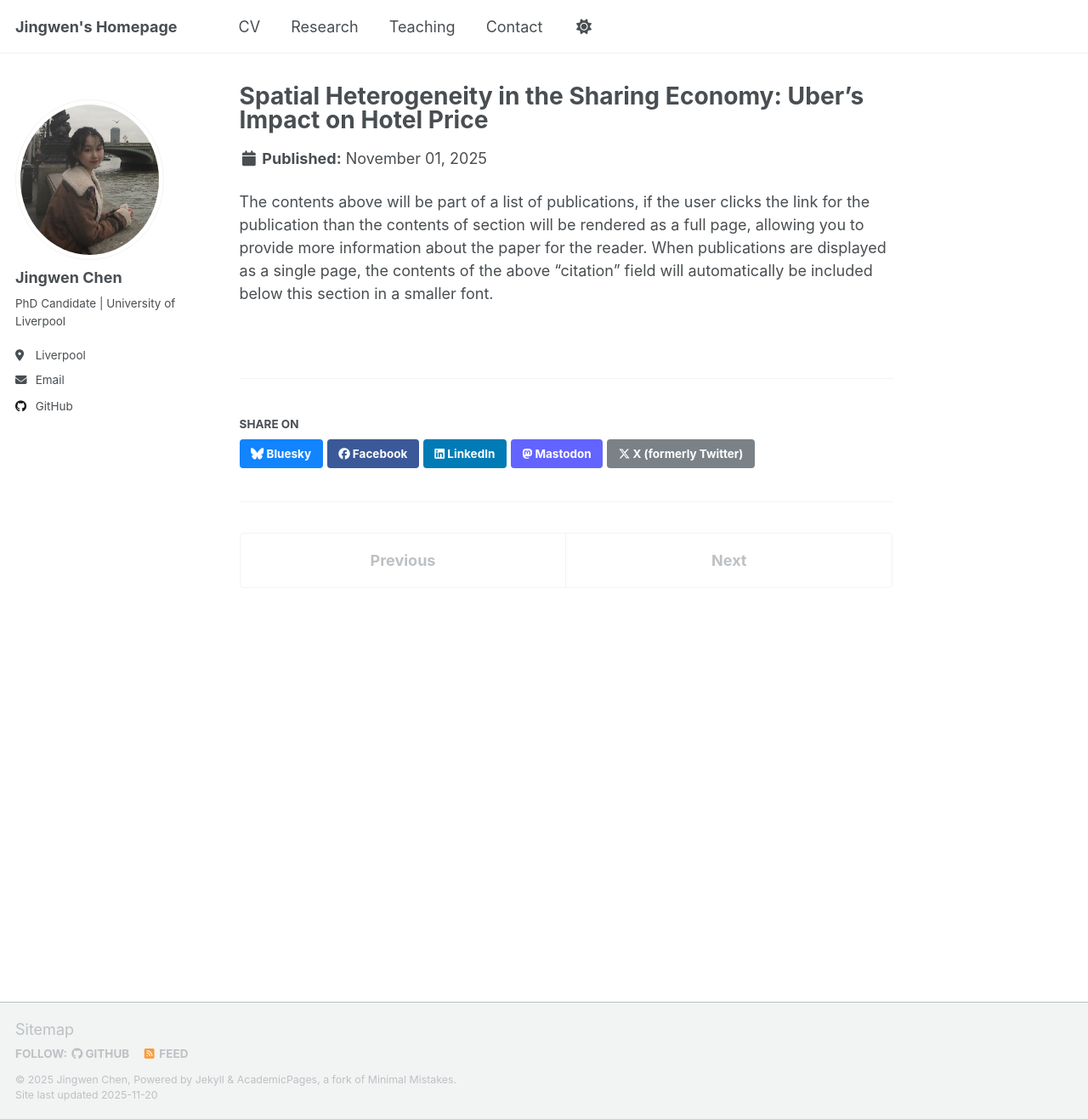
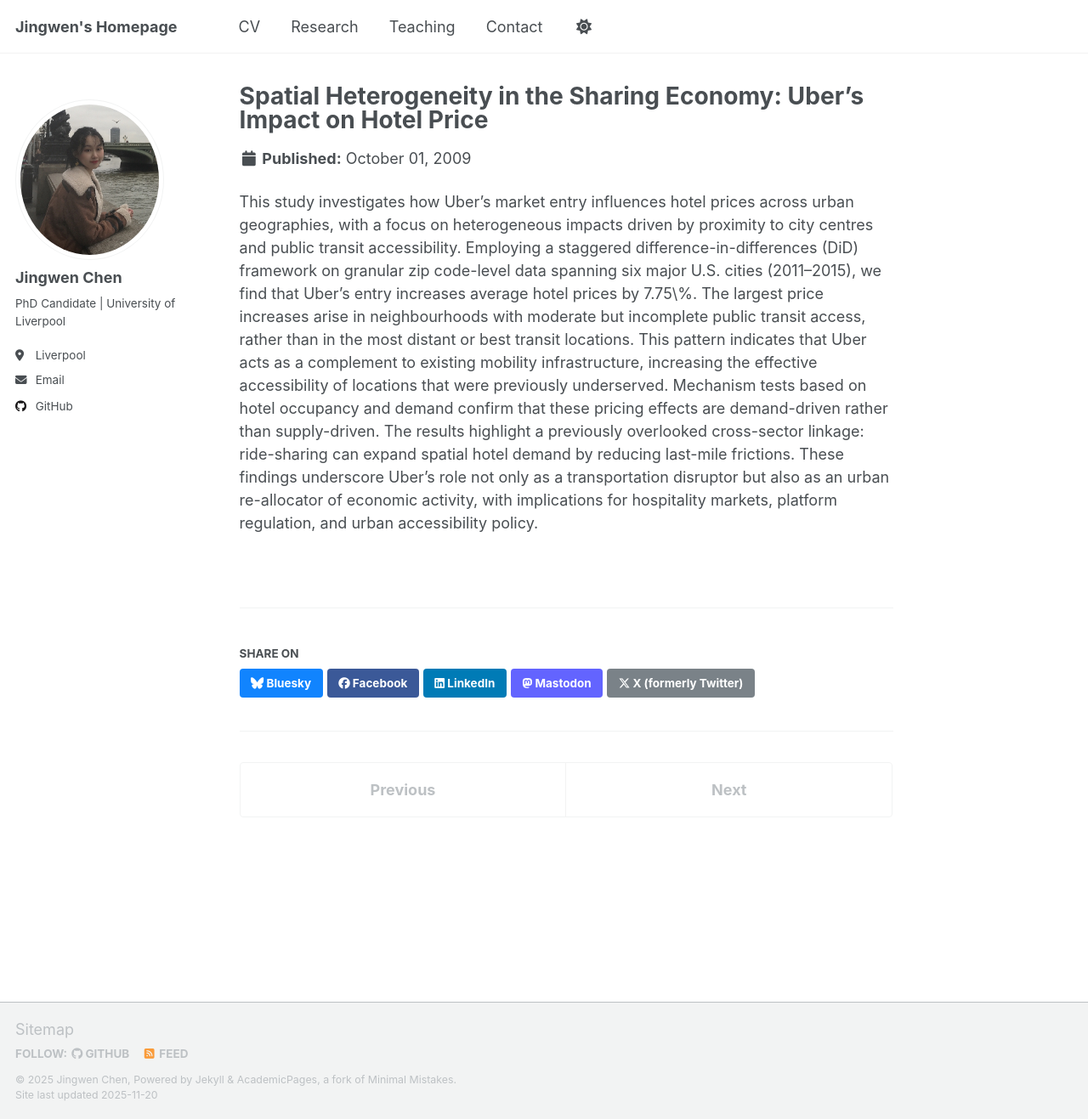
Before and after one commit to jingwenchen0903/jingwenchen0903.github.io, a Jekyll site: the page built from _publications/2009-10-01-paper-title-number-1.md, in a window 1280 px wide and 1317 px high. Shown: the whole window at 85% size. Built offline with Jekyll 4.4.1, drawn with Linux system fonts in a browser that asks for light colours; a script that is not in the unit is left out.

Commit message:
Update 2009-10-01-paper-title-number-1.md

```diff
--- a/_publications/2009-10-01-paper-title-number-1.md
+++ b/_publications/2009-10-01-paper-title-number-1.md
@@ -4,11 +4,11 @@ collection: Research
 category: Job Market Paper
 permalink: /publication/2009-10-01-paper-title-number-1
 #excerpt: 'This paper is about the number 1. The number 2 is left for future work.'
-date: 2025-11-01
+#date: 2025-11-01
 #venue: 'Journal 1'
 #slidesurl: 'https://academicpages.github.io/files/slides1.pdf'
 paperurl: 'https://academicpages.github.io/files/JMP.pdf'
 #bibtexurl: 'https://academicpages.github.io/files/bibtex1.bib'
 #citation: 'Your Name, You. (2009). &quot;Paper Title Number 1.&quot; <i>Journal 1</i>. 1(1).'
 ---
-The contents above will be part of a list of publications, if the user clicks the link for the publication than the contents of section will be rendered as a full page, allowing you to provide more information about the paper for the reader. When publications are displayed as a single page, the contents of the above "citation" field will automatically be included below this section in a smaller font.
+This study investigates how Uber’s market entry influences hotel prices across urban geographies, with a focus on heterogeneous impacts driven by proximity to city centres and public transit accessibility. Employing a staggered difference-in-differences (DiD) framework on granular zip code-level data spanning six major U.S. cities (2011–2015), we find that Uber’s entry increases average hotel prices by 7.75\%. The largest price increases arise in neighbourhoods with moderate but incomplete public transit access, rather than in the most distant or best transit locations. This pattern indicates that Uber acts as a complement to existing mobility infrastructure, increasing the effective accessibility of locations that were previously underserved. Mechanism tests based on hotel occupancy and demand confirm that these pricing effects are demand-driven rather than supply-driven. The results highlight a previously overlooked cross-sector linkage: ride-sharing can expand spatial hotel demand by reducing last-mile frictions. These findings underscore Uber’s role not only as a transportation disruptor but also as an urban re-allocator of economic activity, with implications for hospitality markets, platform regulation, and urban accessibility policy.
```
